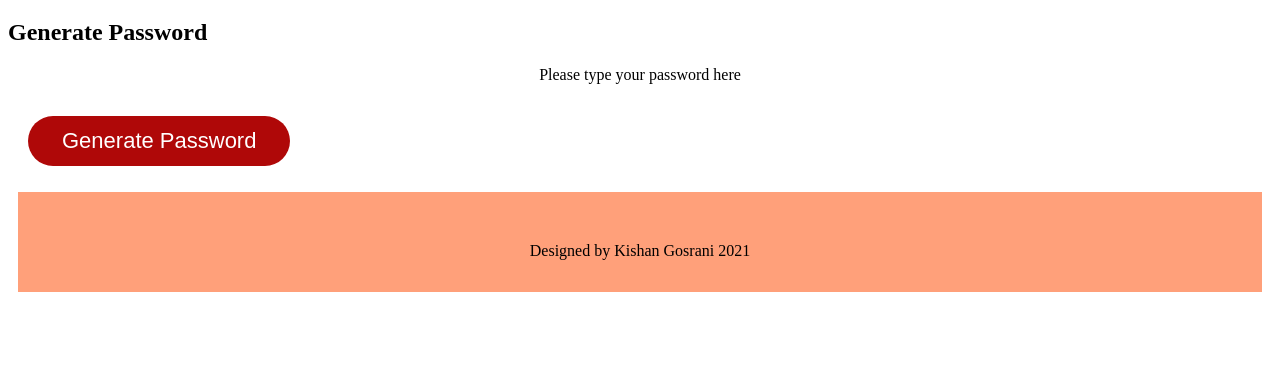
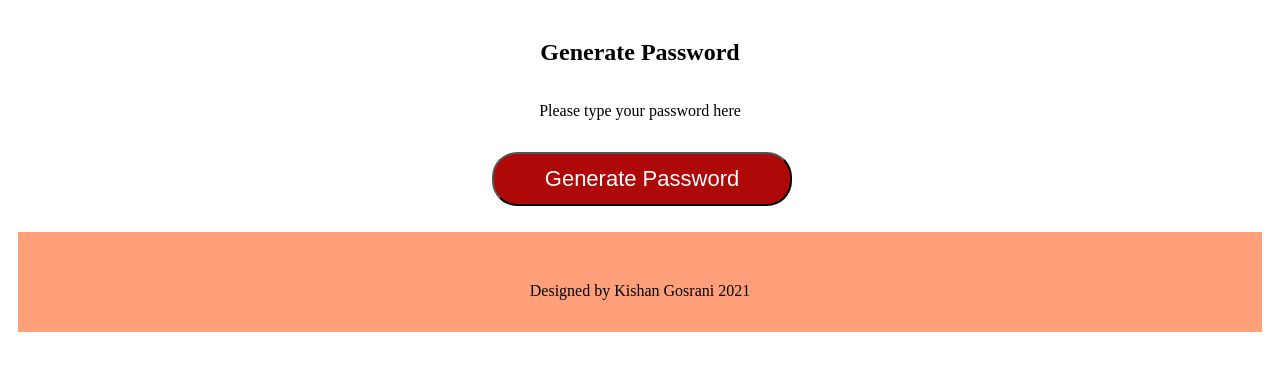
Before and after one commit to kishan254/generate_your_password, a plain HTML site: page index.html in a window 1280 px wide. Shown: the part 171-542 px from the top of the page. Drawn offline with Linux system fonts and the light colour scheme.

Commit message:
to the moon

```diff
--- a/index.html
+++ b/index.html
@@ -15,7 +15,7 @@
 
     <section>
 
-        <form>
+        <form class = "form">
 
             <h2>Generate Password</h2>
 
@@ -30,6 +30,7 @@
         </form>
 
     </section>
+
 </main>
 
 
@@ -37,5 +38,7 @@
 
 
 <footer class = "footer">Designed by Kishan Gosrani 2021</footer>
+
+<script src="./javascript.js"></script>
 </body>
 </html>
--- a/style.css
+++ b/style.css
@@ -3,6 +3,8 @@
 *::after {
   box-sizing: border-box;
 }
+
+
 
 .header {
 
@@ -38,17 +40,26 @@ p {
 }
 
 .button {
-    border: none;
     background-color: hsl(360, 91%, 36%);
     border-radius: 25px;
-    box-shadow: rgba(0, 0, 0, 0.1) 0px 1px 6px 0px rgba(0, 0, 0, 0.2) 0px 1px 1px
-      0px;
     color: hsl(0, 0%, 100%);
-    display: inline-block;
     font-size: 22px;
     line-height: 22px;
     margin: 16px 16px 16px 20px;
     padding: 14px 34px;
-    text-align: center;
     cursor: pointer;
+    display: flex;
+    justify-content: center;
+    align-items: center;
+    width: 300px;
 }
+
+.form {
+    display: flex;
+    justify-content: center;
+    flex-direction: column;
+    left: 400px;
+    align-items: center;
+
+
+}
```
Also changed, not shown: 1 other file.
